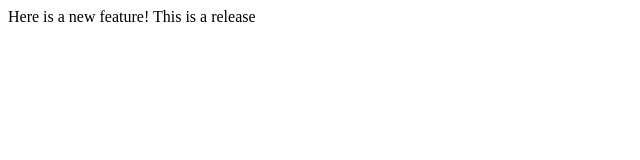
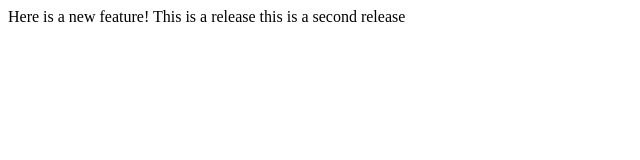
Before and after one commit to gabcrx/lecture1, a plain HTML site: page index.html in a window 1280 px wide. Shown: the whole page, without its empty margins (0-640 px from the left). Drawn offline with Linux system fonts and the light colour scheme.

Commit message:
Update index.html

```diff
--- a/index.html
+++ b/index.html
@@ -7,5 +7,6 @@
   <body>
     Here is a new feature!
     This is a release
+    this is a second release
   </body>
 </html>
```
